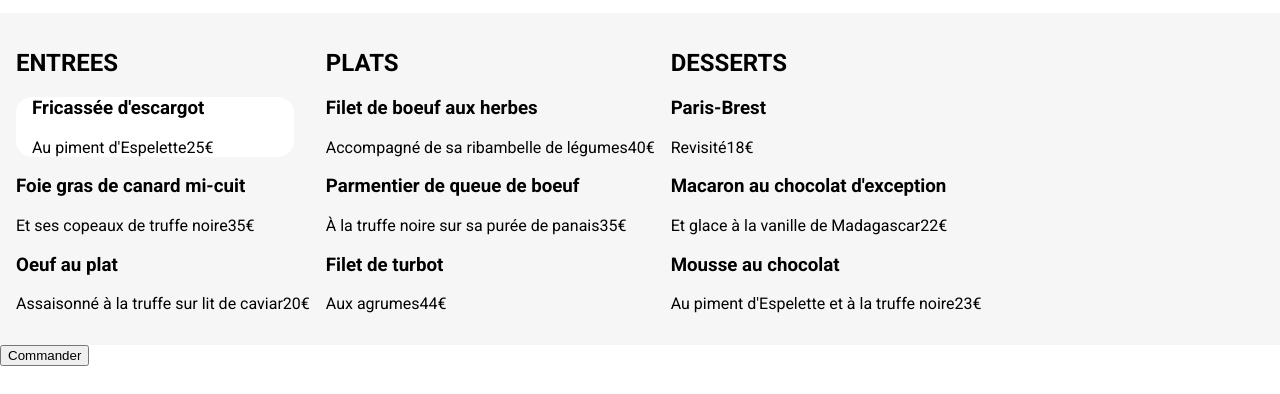
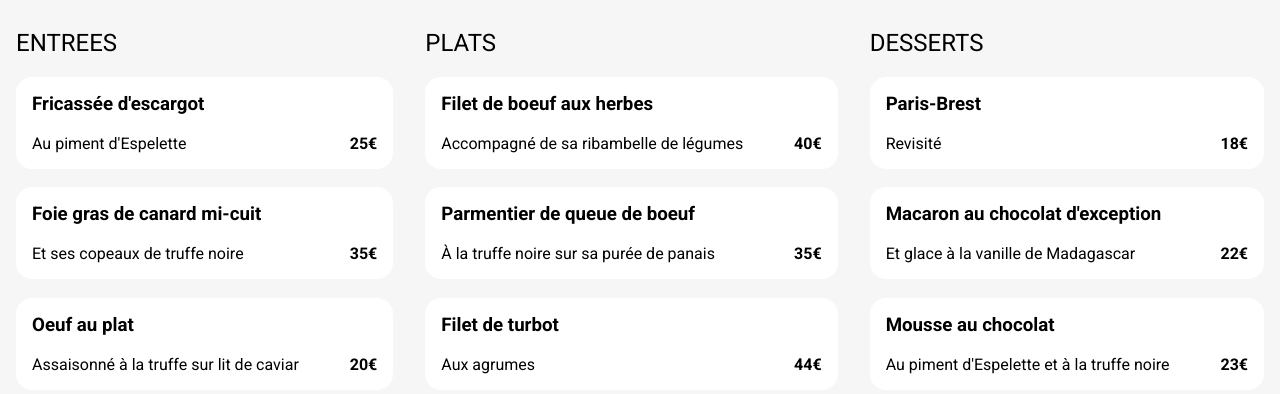
Before and after one commit to woengus/ohmyfood, a website: page restau_1.html in a window 1280 px wide. Shown: the part 406-800 px from the top of the page. Drawn offline with Linux system fonts and the light colour scheme; a web font is replaced by a local one.

Commit message:
finished basic restaurant scss

```diff
--- a/restau_1.html
+++ b/restau_1.html
@@ -32,42 +32,58 @@
                         </div>
                     </div>
                     <div class="appetizer-menu">
+                        <div class="flex-plats">
                             <h3>Foie gras de canard mi-cuit</h3>
                             <p>Et ses copeaux de truffe noire<span class="price">35€</span></p>
                         </div>
+                    </div>
                     <div class="appetizer-menu">
+                        <div class="flex-plats">
                             <h3>Oeuf au plat</h3>
                             <p>Assaisonné à la truffe sur lit de caviar<span class="price">20€</span></p>
+                        </div>
                     </div>
                 </div>
                 <div class="meal">
                     <h2>PLATS</h2>
                     <div class="meal-menu">
+                        <div class="flex-plats">
                             <h3>Filet de boeuf aux herbes</h3>
                             <p>Accompagné de sa ribambelle de légumes<span class="price">40€</span></p>
                         </div>
+                    </div>
                     <div class="meal-menu">
+                        <div class="flex-plats">
                             <h3>Parmentier de queue de boeuf</h3>
                             <p>À la truffe noire sur sa purée de panais<span class="price">35€</span></p>
                         </div>
+                    </div>
                     <div class="meal-menu">
+                        <div class="flex-plats">
                             <h3>Filet de turbot</h3>
                             <p>Aux agrumes<span class="price">44€</span></p>
+                        </div>
                     </div>
                 </div>
                 <div class="dessert">
                     <h2>DESSERTS</h2>
                     <div class="dessert-menu">
+                        <div class="flex-plats">
                             <h3>Paris-Brest</h3>
                             <p>Revisité<span class="price">18€</span></p>
                         </div>
+                    </div>
                     <div class="dessert-menu">
+                        <div class="flex-plats">
                             <h3>Macaron au chocolat d'exception </h3>
                             <p>Et glace à la vanille de Madagascar<span class="price">22€</span></p>
                         </div>
+                    </div>
                     <div class="dessert-menu">
+                        <div class="flex-plats">
                             <h3>Mousse au chocolat </h3>
                             <p>Au piment d'Espelette et à la truffe noire<span class="price">23€</span></p>
+                        </div>
                     </div>
                 </div>
             </section>
--- a/sass/pages/restaurant.scss
+++ b/sass/pages/restaurant.scss
@@ -16,6 +16,8 @@ img {
     border-top-left-radius: 2rem;
     border-top-right-radius: 2rem;
     padding-top:1rem;
+    margin-bottom:0px;
+    background-color: colors.$light-gray;
 }
 i {
     position: absolute;
@@ -41,21 +43,40 @@ i {
     flex-direction: row;
     flex-wrap: wrap;
     background-color: colors.$light-gray;
+    flex-grow: 1;
 
 }
 .appetizer, .meal, .dessert {
     padding:1rem 0px;
-    justify-content: space-between;
+    flex-grow:1;
 
     h2, h3, p {
         padding-left:1rem
         /*text-decoration: underline colors.$tertiaire;*/
     }
-
+    h3 {
+        padding-top: 1rem;
+    }
+    h2 {
+        font-weight: normal;
+    }
+    p{
+        padding-bottom: 1rem;
+        position:relative;
+        display: flex;
+        justify-content: space-between;
+    }
     .flex-plats {
     background-color: colors.$white;
     border-radius:1rem;
     margin:1rem;
+
+
+    }
+    .price {
+        font-weight: bold;
+        padding-right: 1rem;
+
     }
 
 }
```
Also changed, not shown: style.css, 1 other file. Lines whose indentation alone changed are shown as unchanged.
